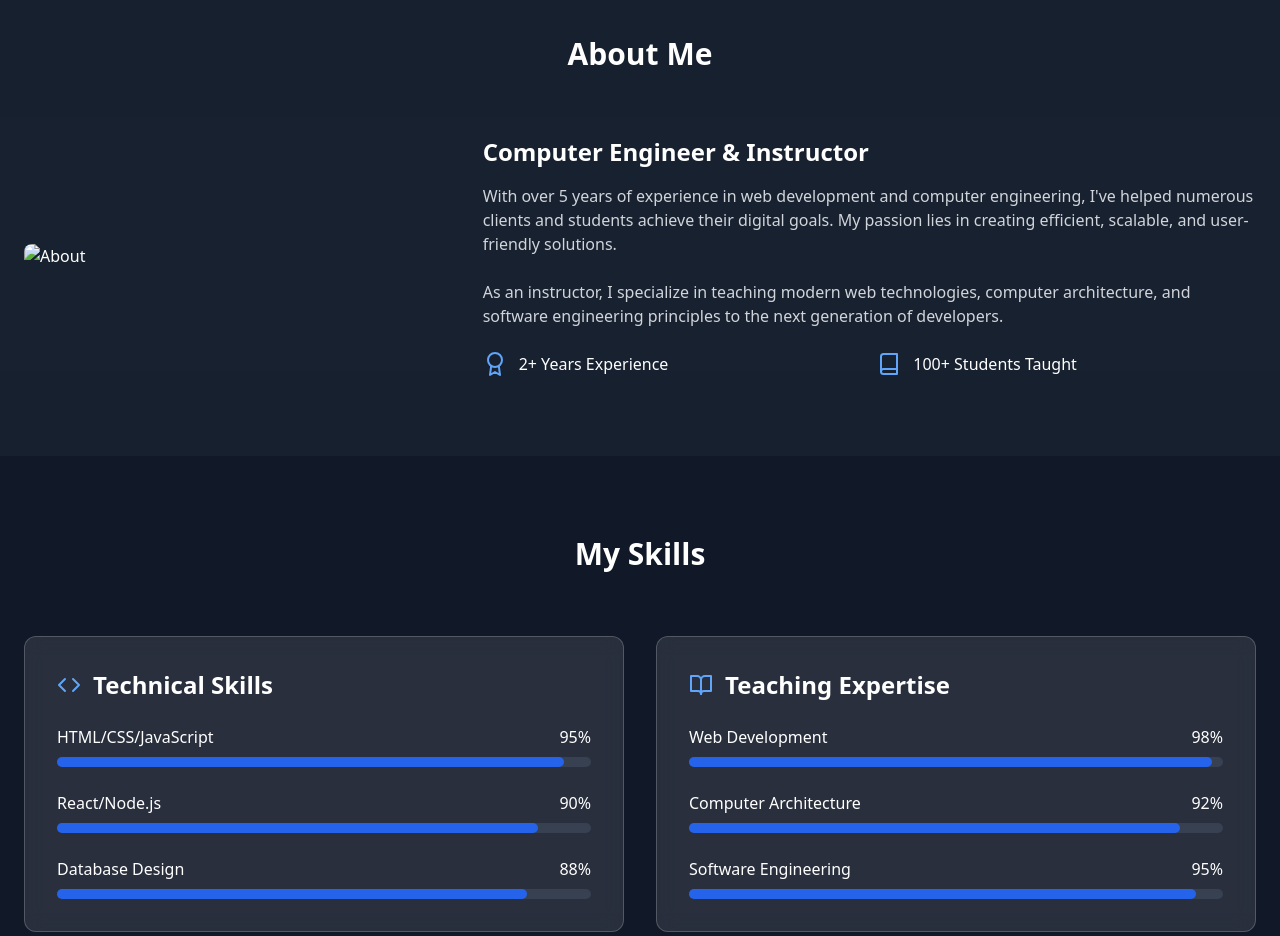
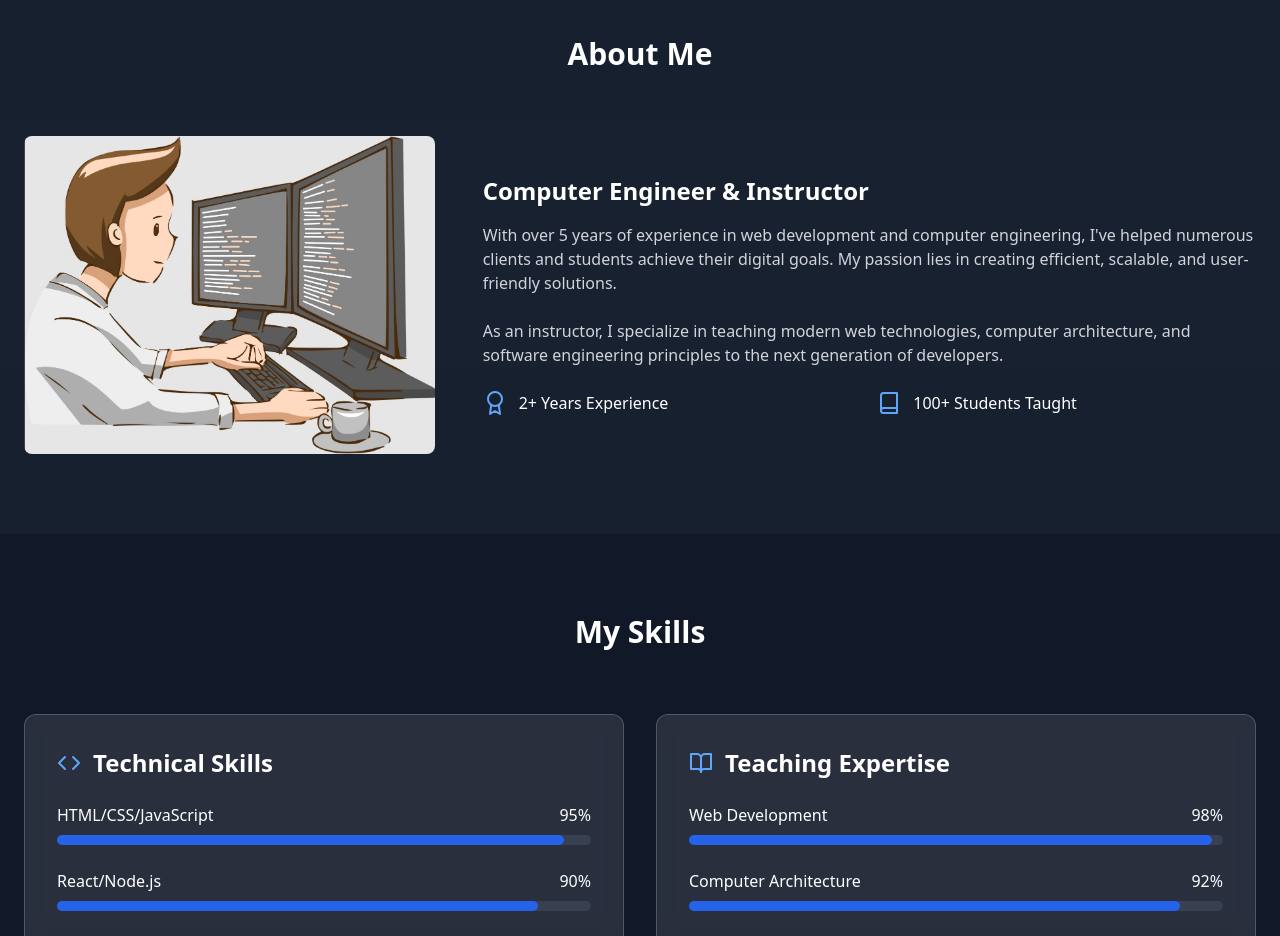
Before and after one commit to eecprashant/eecprashant.github.io, a plain HTML site: page index.html in a window 1280 px wide. Shown: the part 900-1836 px from the top of the page. Drawn offline with nearby package versions, Linux system fonts and the light colour scheme.

Commit message:
Update index.html

```diff
--- a/index.html
+++ b/index.html
@@ -97,7 +97,7 @@
             <h2 class="text-3xl font-bold text-center mb-16" data-aos="fade-up">About Me</h2>
             <div class="flex flex-col md:flex-row items-center">
                 <div class="md:w-1/3 mb-10 md:mb-0 flex justify-center" data-aos="fade-right">
-                    <img src="" alt="About" class="rounded-lg w-full max-w-md">
+                    <img src="https://github.com/eecprashant/eecprashant.github.io/blob/eecprashant-patch-3/about.jpg" alt="About" class="rounded-lg w-full max-w-md">
                 </div>
                 <div class="md:w-2/3 md:pl-12" data-aos="fade-left">
                     <h3 class="text-2xl font-semibold mb-4">Computer Engineer & Instructor</h3>
```
